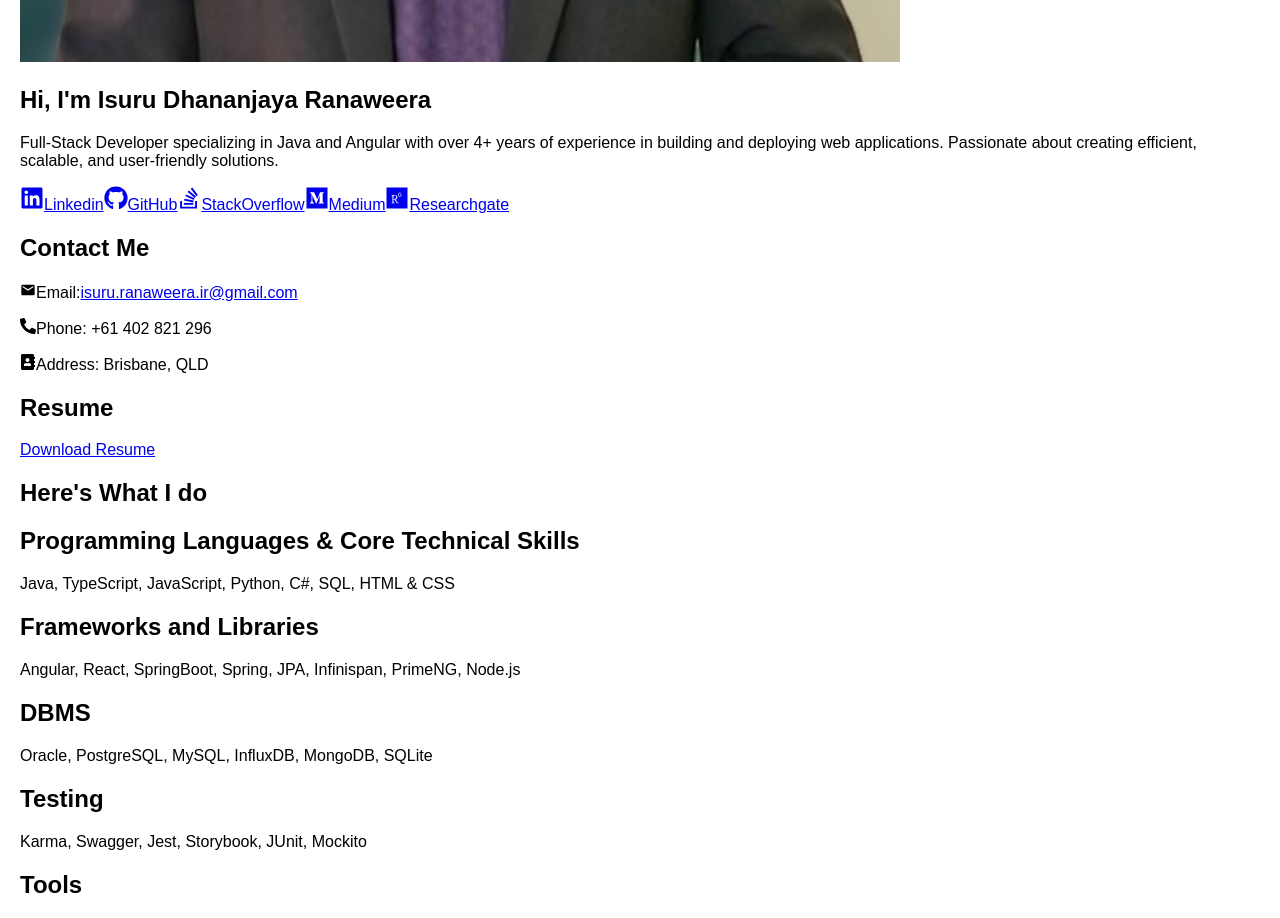
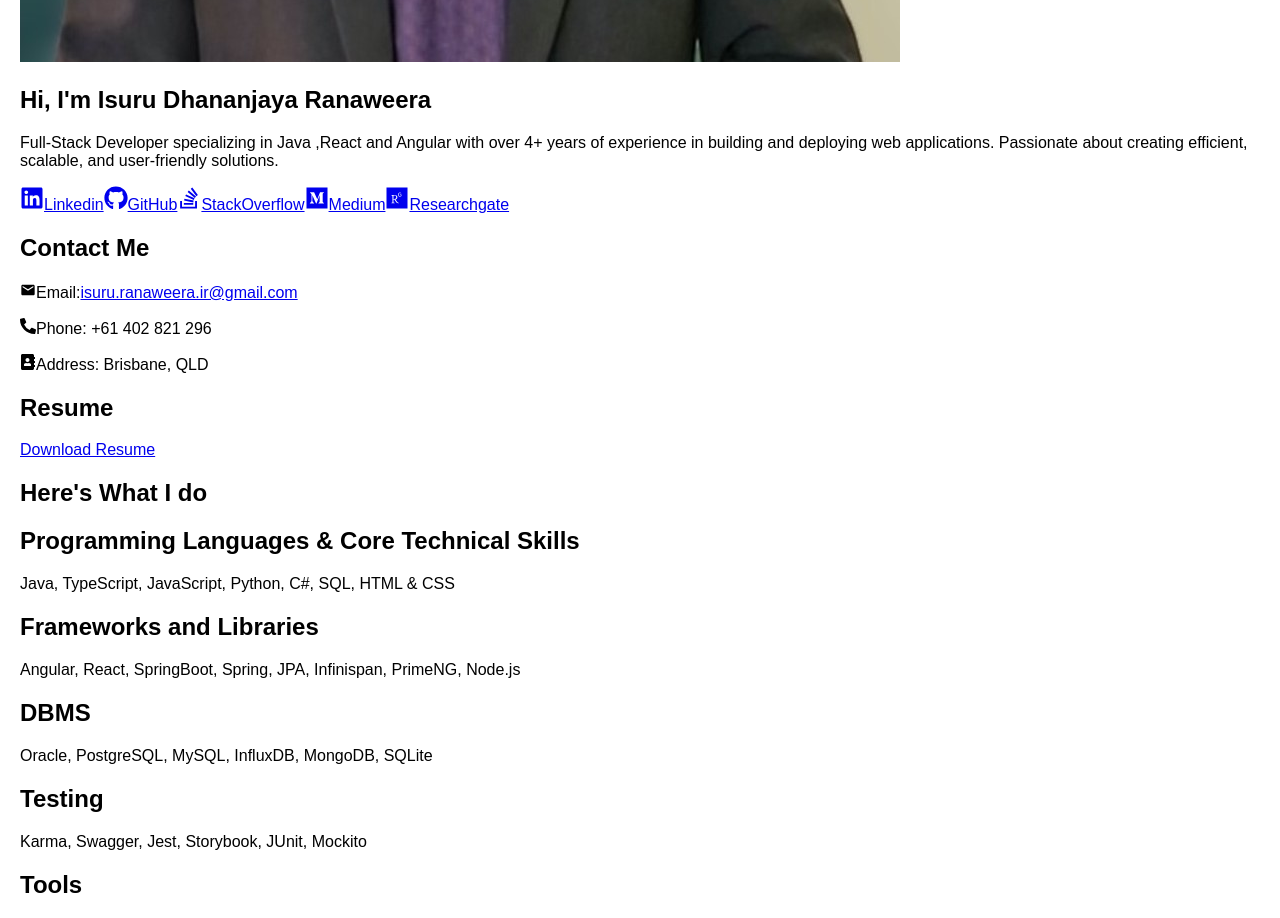
Before and after one commit to Isuru40/portfolio1.0, a React (Create React App) app: page /home in a window 1280 px wide. Shown: the part 880-1798 px from the top of the page. Built offline with nearby package versions, Linux system fonts and the light colour scheme; the HTML template or start-up script is replaced by a standard one.

Commit message:
CHG| Portfolio | Intro changes

```diff
--- a/src/components/About.js
+++ b/src/components/About.js
@@ -30,7 +30,7 @@ const About = () => {
                 <div className="md:w-2/3 text-center md:text-left flex flex-col">
                     <h1 className="text-3xl font-bold text-gray-900 dark:text-white">Hi, I'm Isuru Dhananjaya Ranaweera</h1>
                     <p className="mt-4 text-gray-700 dark:text-gray-300">
-                        Full-Stack Developer specializing in Java and Angular with over 4+ years of experience in building and
+                        Full-Stack Developer specializing in Java ,React and Angular with over 4+ years of experience in building and
                         deploying web applications. Passionate about creating efficient, scalable, and user-friendly solutions.
                     </p>
 
```
